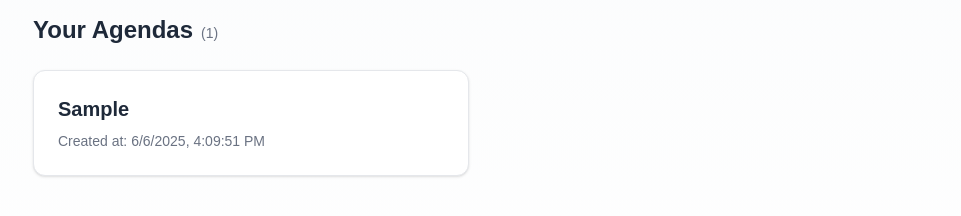
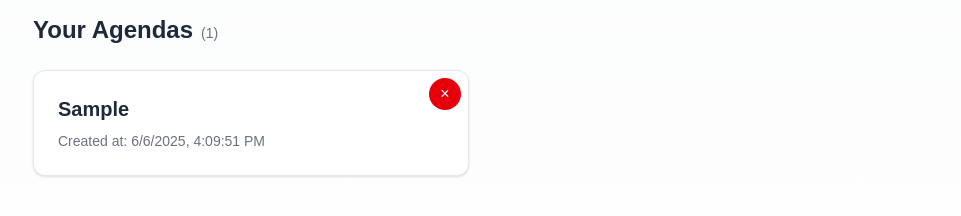
Before and after one commit to RanA-ReichmanUni/Agenda, a Next.js app in the folder agenda-frontend/: page / in a window 1280 px wide. Both pictures are taken after typing "Sample" into the empty fields and a click on the button "Create". Shown: the part 360-576 px from the top of the page, without its empty margins (159-1120 px from the left). Built offline with nearby package versions, Linux system fonts and the light colour scheme.

Commit message:
Added delete operations for Agenda and Article, applied SOC on article component

```diff
--- a/agenda-frontend/src/app/agenda/[id]/page.tsx
+++ b/agenda-frontend/src/app/agenda/[id]/page.tsx
@@ -5,6 +5,7 @@ import { useAgenda } from "../../../context/AgendaContext";
 import { useParams } from "next/navigation";
 import AddArticleForm from "../../../components/AddArticleForm"; // Form component to add articles
 import { Article } from "../../../lib/types";
+import ArticleCard from "../../../components/ArticleCard";
 
 export default function AgendaPage() {
   const params = useParams();
@@ -23,7 +24,8 @@ export default function AgendaPage() {
   }
 
   const id = params.id as string;
-  const { agendas, setAgendas } = useAgenda();
+  const { agendas, removeArticle, setAgendas } = useAgenda();
+
 
   const agenda = agendas.find(a => a.id === id);
 
@@ -90,30 +92,13 @@ export default function AgendaPage() {
           ) : (
             <div className="grid gap-6 grid-cols-1 md:grid-cols-2">
               {agenda.articles.map((article) => (
-                <a
+                 <ArticleCard
                   key={article.id}
-                  href={article.url}
-                  target="_blank"
-                  rel="noopener noreferrer"
-                  className="block bg-white rounded-xl shadow-md hover:shadow-lg transition-all border border-gray-200 overflow-hidden group"
-                >
-                  <div className="p-6 space-y-4">
-                    <h3 className="text-xl font-semibold text-blue-700 group-hover:text-blue-800 transition-colors">
-                      {article.title}
-                    </h3>
-                    <p className="text-gray-600">{article.description}</p>
-                    {article.image && (
-                      <div className="flex justify-center">
-                        <img
-                          src={article.image}
-                          alt={article.title}
-                          className="rounded-xl shadow max-h-48 object-cover"
-                        />
-                      </div>
-                    )}
-                  </div>
-                </a>
+                  article={article}
+                  onDelete={(id) => removeArticle(agenda.id, id)}
+               />
               ))}
+
             </div>
           )}
         </div>
--- a/agenda-frontend/src/app/api/extract/route.ts
+++ b/agenda-frontend/src/app/api/extract/route.ts
@@ -1,8 +1,10 @@
 import { NextRequest, NextResponse } from "next/server";
-import * as cheerio from "cheerio";
+
+let cheerioInstance: typeof import("cheerio") | null = null;
 
 // Function to extract metadata from HTML using cheerio
 function extractMetadata(html: string, url: string) {
+  const cheerio = cheerioInstance!;
   const $ = cheerio.load(html);
 
   // Get title from various possible meta tags
@@ -35,6 +37,12 @@ function extractMetadata(html: string, url: string) {
 }
 
 export async function POST(req: NextRequest) {
+  if (!cheerioInstance) {
+    console.log("Initializing cheerio...");
+    cheerioInstance = await import("cheerio");
+    cheerioInstance.load(""); // Dummy load to warm up cheerio
+  }
+
   console.log('Received metadata extraction request');
 
   try {
--- a/agenda-frontend/src/app/page.tsx
+++ b/agenda-frontend/src/app/page.tsx
@@ -8,7 +8,7 @@ import { Agenda } from "../lib/types"; // Import the Agenda type
 
 export default function HomePage() {
   // ✅ Pull the global agendas state and its updater from the context
-  const { agendas, setAgendas } = useAgenda();
+  const { agendas, setAgendas, removeAgenda } = useAgenda();
 
   // ✅ Function to be passed down to CreateAgendaForm, appends a new agenda to the global list
   const handleCreateAgenda = (newAgenda: Agenda) => {
@@ -56,6 +56,7 @@ export default function HomePage() {
                 <AgendaCard
                   key={agenda.id}
                   agenda={agenda}
+                  onDelete={removeAgenda} // ← נוסף
                   onAddArticle={(id) => alert(`Add article to agenda ${id}`)}
                 />
               ))}
--- a/agenda-frontend/src/components/AgendaCard.tsx
+++ b/agenda-frontend/src/components/AgendaCard.tsx
@@ -5,12 +5,14 @@ import { Agenda } from "../lib/types"; //  Use the shared interface
 import Link from "next/link"; //  for navigation between pages
 
 interface AgendaCardProps {
-  agenda: Agenda; //  The agenda to display
-  onAddArticle?: (agendaId: string) => void; //  Function for handling article addition (for next steps)
+  agenda: Agenda;
+  onAddArticle?: (agendaId: string) => void;
+  onDelete?: (agendaId: string) => void; // ← חדש
 }
 
-export default function AgendaCard({ agenda, onAddArticle }: AgendaCardProps) {
+export default function AgendaCard({ agenda, onAddArticle, onDelete }: AgendaCardProps) {
   return (
+    <div className="relative">
       <Link href={`/agenda/${agenda.id}`} className="block">
         <div className="bg-white p-6 rounded-xl shadow hover:shadow-md transition-all border border-gray-200 cursor-pointer">
           <h3 className="text-xl font-semibold text-gray-800">{agenda.title}</h3>
@@ -19,5 +21,15 @@ export default function AgendaCard({ agenda, onAddArticle }: AgendaCardProps) {
           </p>
         </div>
       </Link>
+      {onDelete && (
+        <button
+          onClick={() => onDelete(agenda.id)}
+          className="absolute top-2 right-2 bg-red-600 text-white rounded-full w-8 h-8 flex items-center justify-center hover:bg-red-700"
+          title="Delete agenda"
+        >
+          ×
+        </button>
+      )}
+    </div>
   );
 }
--- /dev/null
+++ b/agenda-frontend/src/components/ArticleCard.tsx
@@ -0,0 +1,47 @@
+import React from "react";
+import { Article } from "../lib/types";
+
+interface ArticleCardProps {
+  article: Article;
+  onDelete?: (articleId: string) => void;
+}
+
+export default function ArticleCard({ article, onDelete }: ArticleCardProps) {
+  return (
+    <div className="relative group">
+      <a
+        href={article.url}
+        target="_blank"
+        rel="noopener noreferrer"
+        className="block bg-white rounded-xl shadow-md hover:shadow-lg transition-all border border-gray-200 overflow-hidden"
+      >
+        <div className="p-6 space-y-4">
+          <h3 className="text-xl font-semibold text-blue-700 group-hover:text-blue-800 transition-colors">
+            {article.title}
+          </h3>
+          <p className="text-gray-600">{article.description}</p>
+          {article.image && (
+            <div className="flex justify-center">
+              <img
+                src={article.image}
+                alt={article.title}
+                className="rounded-xl shadow max-h-48 object-cover"
+              />
+            </div>
+          )}
+        </div>
+      </a>
+
+      {/* Optional delete button if handler is provided */}
+      {onDelete && (
+        <button
+          onClick={() => onDelete(article.id)}
+          className="absolute top-2 right-2 bg-red-600 text-white rounded-full w-8 h-8 flex items-center justify-center hover:bg-red-700"
+          title="Delete article"
+        >
+          ×
+        </button>
+      )}
+    </div>
+  );
+}
--- a/agenda-frontend/src/context/AgendaContext.tsx
+++ b/agenda-frontend/src/context/AgendaContext.tsx
@@ -8,6 +8,8 @@ interface AgendaContextType {
   agendas: Agenda[];                      // List of all created agendas
   setAgendas: React.Dispatch<React.SetStateAction<Agenda[]>>;   // Function to update agendas
   addAgenda: (agenda: Agenda) => void;   // Function to add a new agenda to the list
+  removeAgenda: (agendaId: string) => void;
+  removeArticle: (agendaId: string, articleId: string) => void;
 }
 
 // Create the context with an initial undefined value
@@ -23,10 +25,29 @@ export const AgendaProvider = ({ children }: { children: React.ReactNode }) => {
     setAgendas((prev) => [...prev, agenda]); // 'prev' holds the previous state (array of agendas)
   };
 
+  const removeAgenda = (agendaId: string) => {
+    setAgendas((prev) => prev.filter((a) => a.id !== agendaId));
+  };
+
+  const removeArticle = (agendaId: string, articleId: string) => {
+    setAgendas((prev) =>
+      prev.map((agenda) =>
+        agenda.id === agendaId
+          ? {
+              ...agenda,
+              articles: agenda.articles.filter((article) => article.id !== articleId),
+            }
+          : agenda
+      )
+    );
+  };
+
+
+
   // Return the provider and pass the state + function to its children
   return (
     //Adds a context provider to the app, which allows all nested components to access the context
-    <AgendaContext.Provider value={{ agendas, setAgendas, addAgenda }}>
+    <AgendaContext.Provider value={{ agendas, setAgendas, addAgenda, removeAgenda, removeArticle }}>
       {children} {/* All nested components inside this provider will have access to the context*/}
     </AgendaContext.Provider>
   );
```
Lines whose indentation alone changed are shown as unchanged.
